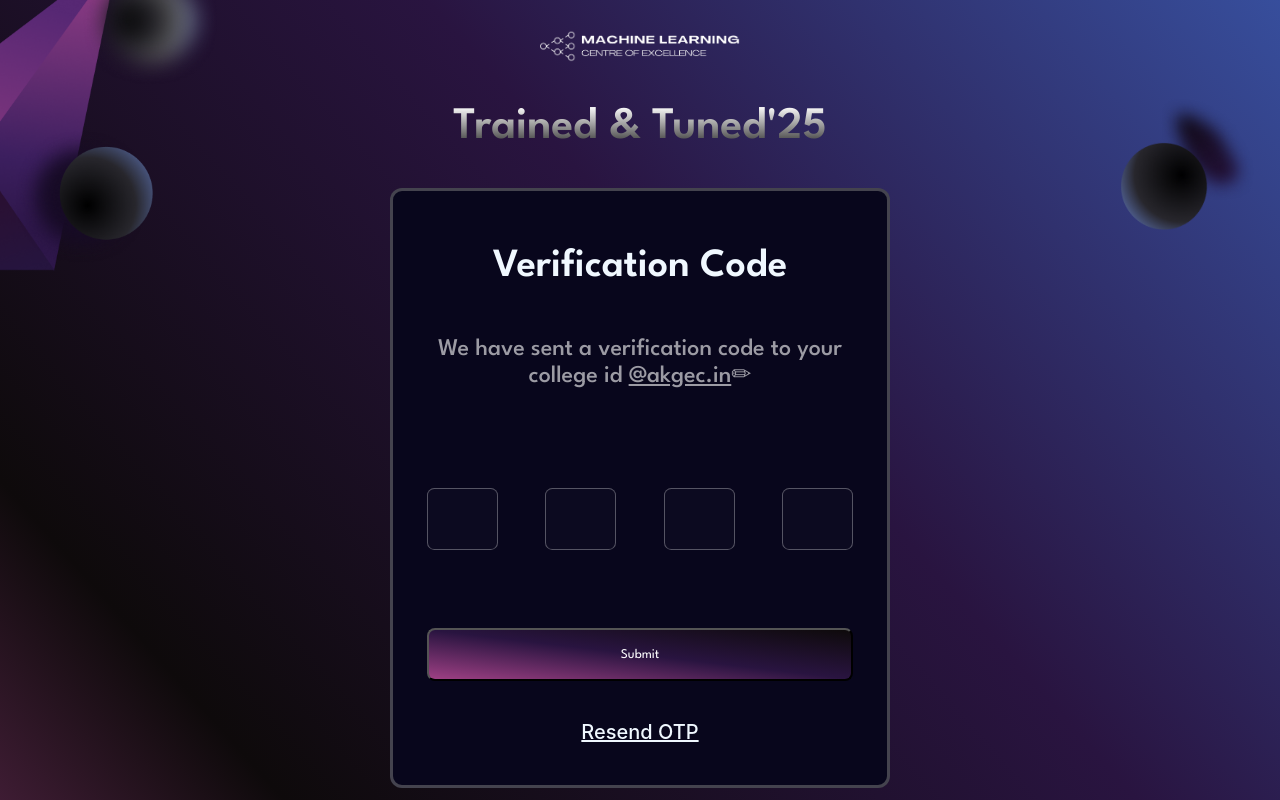
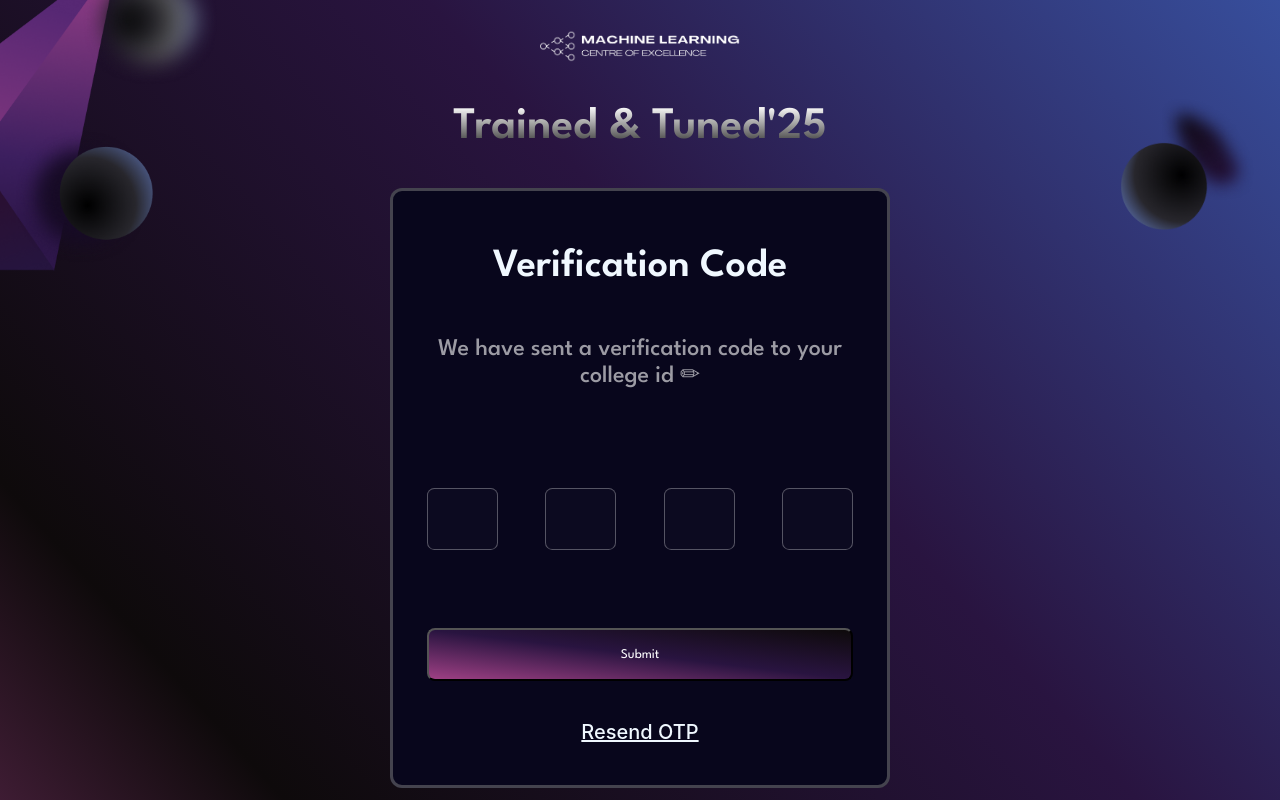
Before and after one commit to ziyamohammad/genaievent, a React (Create React App) app: page /Verify in a window 1280 px wide. Shown: the top 800 px of the page. Built offline with nearby package versions, Linux system fonts and the light colour scheme.

Commit message:
minor changes

```diff
--- a/src/components/Input.js
+++ b/src/components/Input.js
@@ -31,12 +31,20 @@ const Input = ({handleevent}) => {
   const pattern = regexPatterns[field];
   if (pattern && !pattern.test(value)) {
     setErrors((prev) => ({ ...prev, [field]: `Invalid ${field}` }));
-  } else {
-    setErrors((prev) => {
-      const { [field]: _, ...rest } = prev;
-      return rest;
-    });
+    return;
   }
+
+
+  if (field === "studentNumber" && !(value.startsWith("23") || value.startsWith("24"))) {
+    setErrors((prev) => ({ ...prev, studentNumber: "Student number must start with 23 or 24" }));
+    return;
+  }
+
+
+  setErrors((prev) => {
+    const { [field]: _, ...rest } = prev;
+    return rest;
+  });
 
 
   if ((field === "email" || field === "studentNumber") && email && studentNumber) {
@@ -55,6 +63,7 @@ const Input = ({handleevent}) => {
     }
   }
 };
+
 
   const handleClick = (e) => {
     e.preventDefault();
--- a/src/components/Verification.js
+++ b/src/components/Verification.js
@@ -50,7 +50,7 @@ const Verification = ({useremail}) => {
       <ToastContainer />
       <div className="verihead">Verification Code</div>
       <div className="para">
-        We have sent a verification code to your college id <span>{useremail}@akgec.in</span>✏
+        We have sent a verification code to your college id <span>{useremail}</span>✏
       </div>
       <div className="otp">
         {otp.map((digit, index) => (
```
